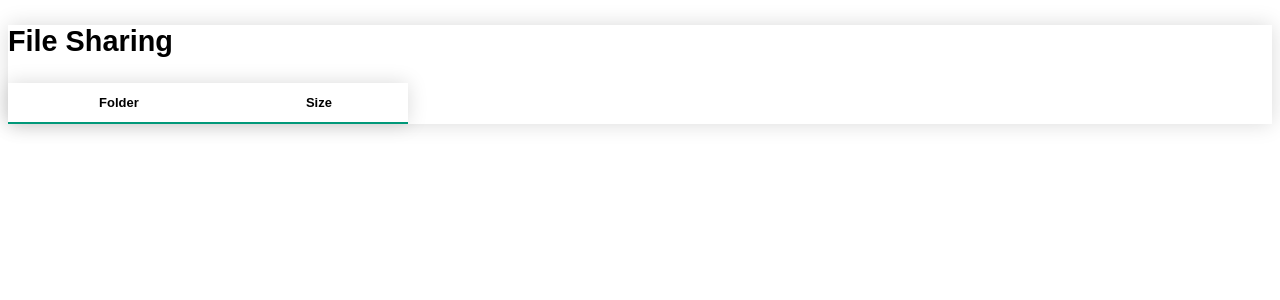
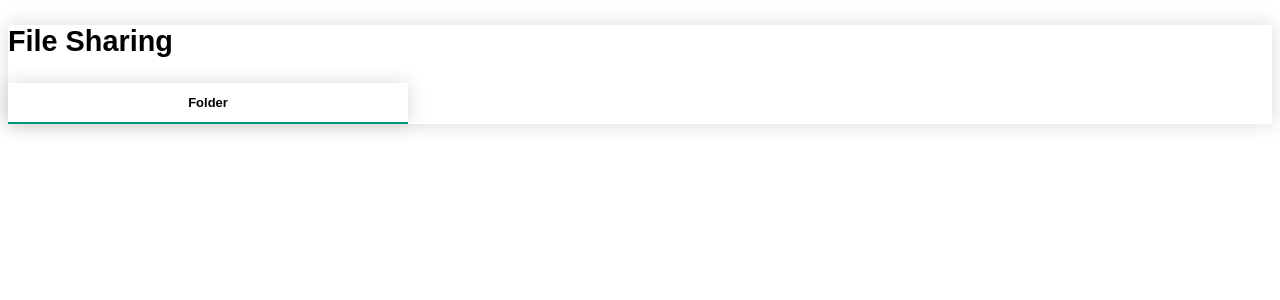
Before and after one commit to Boga28/ytdlp, a Python web app: template templates/directory.html in a window 1280 px wide. Shown: the top 300 px of the page. Run offline with Jinja, Linux system fonts and the light colour scheme; the template is opened without the code that fills it: most values are stand-ins (such as "Sample title", 1, 10 or a date in 2020); lists and menus that the app fills with data are empty.

Commit message:
Update directory.html

```diff
--- a/templates/directory.html
+++ b/templates/directory.html
@@ -68,7 +68,7 @@
             {% endif %}
             <tr>
                 <th>Folder</th>
-                <th>Size</th>
+
             </tr>
             {% for item in files %}
             <tr>
@@ -76,10 +76,10 @@
                 {% if item.type == 'file' %}
                 <td> <a href="{{ url_for('download_file', folder=current_folder, filename=item.name) }}">{{ item.name
                         }}</a></td>
-                <td>Size:{{item.size}}B</td>
+
                 {% elif item.type == 'folder' %}
                 <td> <a href="{{ url_for('directory', folder=current_folder+'/'+item.name) }}">{{ item.name }}/</a></td>
-                <td>Size:{{item.size}}B</td>
+
                 {% endif %}
 
             </tr>
```
